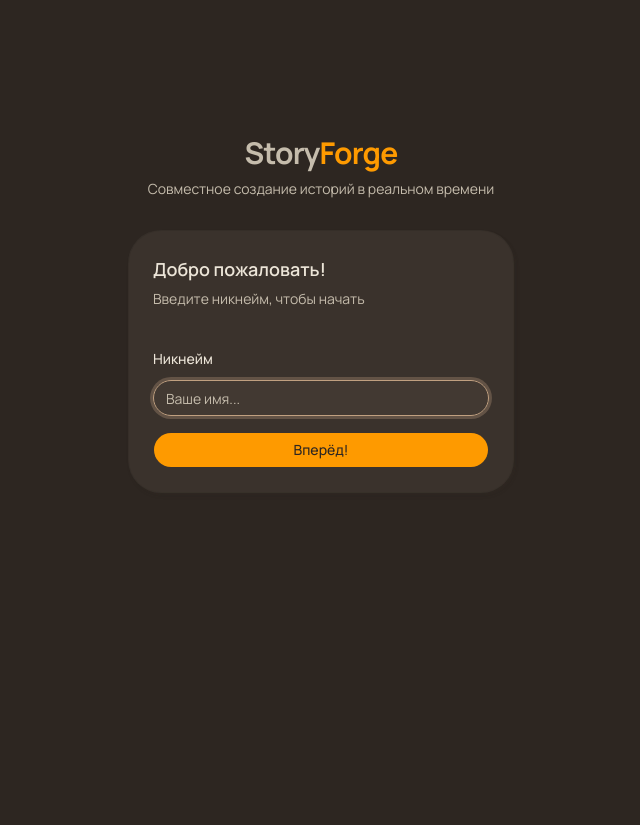
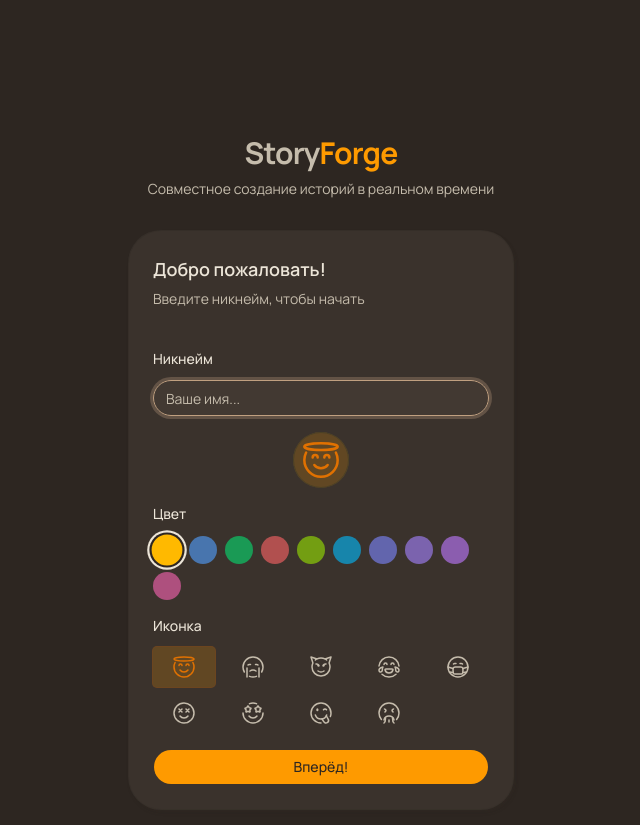
Before and after one commit to blank-evgeniy/story-forge, a React (Vite) app in the folder apps/web/: page /login in a window 1280 px wide. Shown: the whole page, without its empty margins (319-959 px from the left). Before the commit the page ends 800 px from the top, so only its background shows below. Built offline with nearby package versions, Linux system fonts and the light colour scheme.

Commit message:
feat(client): add player customization to login view

```diff
--- a/apps/web/src/components/ui/avatar.tsx
+++ b/apps/web/src/components/ui/avatar.tsx
@@ -1,26 +1,42 @@
-import { Avatar as AvatarPrimitive } from "@base-ui/react/avatar"
-import * as React from "react"
+import { Avatar as AvatarPrimitive } from "@base-ui/react/avatar";
+import { cva, type VariantProps } from "class-variance-authority";
+import * as React from "react";
 
-import { cn } from "@/lib/utils"
+import {
+  playerAvatarColorClasses,
+  type PlayerColor,
+} from "@/lib/player-customization";
+import { cn } from "@/lib/utils";
 
-function Avatar({
-  className,
-  size = "default",
-  ...props
-}: AvatarPrimitive.Root.Props & {
-  size?: "default" | "sm" | "lg"
-}) {
+const avatarVariants = cva(
+  "group/avatar relative flex shrink-0 rounded-full select-none after:absolute after:inset-0 after:rounded-full after:border after:border-border after:mix-blend-darken dark:after:mix-blend-lighten",
+  {
+    variants: {
+      size: {
+        sm: "size-6 [&_svg:not([class*='size-'])]:size-4",
+        default: "size-8 [&_svg:not([class*='size-'])]:size-6",
+        lg: "size-10 [&_svg:not([class*='size-'])]:size-7",
+        xl: "size-14 [&_svg:not([class*='size-'])]:size-10",
+      },
+    },
+    defaultVariants: {
+      size: "default",
+    },
+  },
+);
+
+type AvatarProps = AvatarPrimitive.Root.Props &
+  VariantProps<typeof avatarVariants>;
+
+function Avatar({ className, size = "default", ...props }: AvatarProps) {
   return (
     <AvatarPrimitive.Root
       data-slot="avatar"
       data-size={size}
-      className={cn(
-        "group/avatar relative flex size-8 shrink-0 rounded-full select-none after:absolute after:inset-0 after:rounded-full after:border after:border-border after:mix-blend-darken data-[size=lg]:size-10 data-[size=sm]:size-6 dark:after:mix-blend-lighten",
-        className
-      )}
+      className={cn(avatarVariants({ size }), className)}
       {...props}
     />
-  )
+  );
 }
 
 function AvatarImage({ className, ...props }: AvatarPrimitive.Image.Props) {
@@ -29,27 +45,31 @@ function AvatarImage({ className, ...props }: AvatarPrimitive.Image.Props) {
       data-slot="avatar-image"
       className={cn(
         "aspect-square size-full rounded-full object-cover",
-        className
+        className,
       )}
       {...props}
     />
-  )
+  );
 }
 
 function AvatarFallback({
   className,
+  color,
   ...props
-}: AvatarPrimitive.Fallback.Props) {
+}: AvatarPrimitive.Fallback.Props & {
+  color?: PlayerColor;
+}) {
   return (
     <AvatarPrimitive.Fallback
       data-slot="avatar-fallback"
       className={cn(
         "flex size-full items-center justify-center rounded-full bg-muted text-sm text-muted-foreground group-data-[size=sm]/avatar:text-xs",
-        className
+        color && playerAvatarColorClasses[color],
+        className,
       )}
       {...props}
     />
-  )
+  );
 }
 
 function AvatarBadge({ className, ...props }: React.ComponentProps<"span">) {
@@ -61,11 +81,12 @@ function AvatarBadge({ className, ...props }: React.ComponentProps<"span">) {
         "group-data-[size=sm]/avatar:size-2 group-data-[size=sm]/avatar:[&>svg]:hidden",
         "group-data-[size=default]/avatar:size-2.5 group-data-[size=default]/avatar:[&>svg]:size-2",
         "group-data-[size=lg]/avatar:size-3 group-data-[size=lg]/avatar:[&>svg]:size-2",
-        className
+        "group-data-[size=xl]/avatar:size-4 group-data-[size=xl]/avatar:[&>svg]:size-2.5",
+        className,
       )}
       {...props}
     />
-  )
+  );
 }
 
 function AvatarGroup({ className, ...props }: React.ComponentProps<"div">) {
@@ -74,11 +95,11 @@ function AvatarGroup({ className, ...props }: React.ComponentProps<"div">) {
       data-slot="avatar-group"
       className={cn(
         "group/avatar-group flex -space-x-2 *:data-[slot=avatar]:ring-2 *:data-[slot=avatar]:ring-background",
-        className
+        className,
       )}
       {...props}
     />
-  )
+  );
 }
 
 function AvatarGroupCount({
@@ -89,12 +110,12 @@ function AvatarGroupCount({
     <div
       data-slot="avatar-group-count"
       className={cn(
-        "relative flex size-8 shrink-0 items-center justify-center rounded-full bg-muted text-sm text-muted-foreground ring-2 ring-background group-has-data-[size=lg]/avatar-group:size-10 group-has-data-[size=sm]/avatar-group:size-6 [&>svg]:size-4 group-has-data-[size=lg]/avatar-group:[&>svg]:size-5 group-has-data-[size=sm]/avatar-group:[&>svg]:size-3",
-        className
+        "relative flex size-8 shrink-0 items-center justify-center rounded-full bg-muted text-sm text-muted-foreground ring-2 ring-background group-has-data-[size=lg]/avatar-group:size-10 group-has-data-[size=xl]/avatar-group:size-14 group-has-data-[size=sm]/avatar-group:size-6 [&>svg]:size-4 group-has-data-[size=lg]/avatar-group:[&>svg]:size-5 group-has-data-[size=xl]/avatar-group:[&>svg]:size-7 group-has-data-[size=sm]/avatar-group:[&>svg]:size-3",
+        className,
       )}
       {...props}
     />
-  )
+  );
 }
 
 export {
@@ -104,4 +125,4 @@ export {
   AvatarGroup,
   AvatarGroupCount,
   AvatarBadge,
-}
+};
--- a/apps/web/src/lib/player-customization/index.ts
+++ b/apps/web/src/lib/player-customization/index.ts
@@ -2,6 +2,7 @@ export {
   PLAYER_COLORS,
   DEFAULT_PLAYER_COLOR,
   playerColorClasses,
+  playerAvatarColorClasses,
   type PlayerColor,
 } from "./player-colors";
 
--- a/apps/web/src/lib/player-customization/player-colors.ts
+++ b/apps/web/src/lib/player-customization/player-colors.ts
@@ -27,3 +27,16 @@ export const playerColorClasses: Record<PlayerColor, string> = {
 };
 
 export const DEFAULT_PLAYER_COLOR: PlayerColor = "amber";
+
+export const playerAvatarColorClasses: Record<PlayerColor, string> = {
+  amber: "bg-amber-500/20 text-amber-600 dark:text-amber-400",
+  blue: "bg-blue-500/20 text-blue-600 dark:text-blue-400",
+  green: "bg-green-500/20 text-green-600 dark:text-green-400",
+  red: "bg-red-500/20 text-red-600 dark:text-red-400",
+  lime: "bg-lime-500/20 text-lime-600 dark:text-lime-400",
+  sky: "bg-sky-500/20 text-sky-600 dark:text-sky-400",
+  indigo: "bg-indigo-500/20 text-indigo-600 dark:text-indigo-400",
+  violet: "bg-violet-500/20 text-violet-600 dark:text-violet-400",
+  purple: "bg-purple-500/20 text-purple-600 dark:text-purple-400",
+  pink: "bg-pink-500/20 text-pink-600 dark:text-pink-400",
+};
--- a/apps/web/src/store/user/user-store.ts
+++ b/apps/web/src/store/user/user-store.ts
@@ -1,14 +1,23 @@
 import { create } from "zustand";
 import { persist } from "zustand/middleware";
+
+import {
+  DEFAULT_PLAYER_COLOR,
+  DEFAULT_PLAYER_ICON,
+  type PlayerColor,
+  type PlayerIcon,
+} from "@/lib/player-customization";
 
 type User = {
   id: string;
   username: string;
+  color: PlayerColor;
+  icon: PlayerIcon;
 };
 
 type UserStore = {
   user: User | null;
-  login: (username: string) => void;
+  login: (username: string, color?: PlayerColor, icon?: PlayerIcon) => void;
   logout: () => void;
 };
 
@@ -17,12 +26,13 @@ export const useUserStore = create<UserStore>()(
     (set) => ({
       user: null,
 
-      login: (username) => {
+      login: (
+        username,
+        color = DEFAULT_PLAYER_COLOR,
+        icon = DEFAULT_PLAYER_ICON,
+      ) => {
         const id = crypto.randomUUID();
-
-        set({
-          user: { id, username },
-        });
+        set({ user: { id, username, color, icon } });
       },
 
       logout: () => {
--- a/apps/web/src/views/login-view/ui/login-view.tsx
+++ b/apps/web/src/views/login-view/ui/login-view.tsx
@@ -11,17 +11,25 @@ import {
 } from "@/components/ui/card";
 import { Field, FieldLabel } from "@/components/ui/field";
 import { Input } from "@/components/ui/input";
+import {
+  DEFAULT_PLAYER_COLOR,
+  DEFAULT_PLAYER_ICON,
+  type PlayerColor,
+  type PlayerIcon,
+} from "@/lib/player-customization";
+
+import { PlayerColorPicker } from "./player-color-picker";
+import { PlayerCustomizationPreview } from "./player-customization-preview";
+import { PlayerIconPicker } from "./player-icon-picker";
 
 type LoginViewProps = {
-  onLogin: (username: string) => void;
+  onLogin: (username: string, color: PlayerColor, icon: PlayerIcon) => void;
 };
 
 export function LoginView({ onLogin }: LoginViewProps) {
   const [username, setUsername] = useState("");
-
-  const handleChange = (e: React.ChangeEvent<HTMLInputElement>) => {
-    setUsername(e.target.value);
-  };
+  const [color, setColor] = useState<PlayerColor>(DEFAULT_PLAYER_COLOR);
+  const [icon, setIcon] = useState<PlayerIcon>(DEFAULT_PLAYER_ICON);
 
   const handleSubmit = (e: React.SyntheticEvent<HTMLFormElement>) => {
     e.preventDefault();
@@ -32,7 +40,7 @@ export function LoginView({ onLogin }: LoginViewProps) {
       return;
     }
 
-    onLogin(trimmedUsername);
+    onLogin(trimmedUsername, color, icon);
   };
 
   return (
@@ -59,12 +67,29 @@ export function LoginView({ onLogin }: LoginViewProps) {
                 <FieldLabel>Никнейм</FieldLabel>
                 <Input
                   value={username}
-                  onChange={handleChange}
+                  onChange={(e) => setUsername(e.target.value)}
                   placeholder="Ваше имя..."
                   autoFocus
                   autoComplete="off"
                 />
               </Field>
+
+              <PlayerCustomizationPreview color={color} icon={icon} />
+
+              <Field>
+                <FieldLabel>Цвет</FieldLabel>
+                <PlayerColorPicker value={color} onChange={setColor} />
+              </Field>
+
+              <Field>
+                <FieldLabel>Иконка</FieldLabel>
+                <PlayerIconPicker
+                  value={icon}
+                  color={color}
+                  onChange={setIcon}
+                />
+              </Field>
+
               <Button type="submit" className="w-full">
                 Вперёд!
               </Button>
--- /dev/null
+++ b/apps/web/src/views/login-view/ui/player-color-picker.tsx
@@ -0,0 +1,42 @@
+import { PLAYER_COLORS, type PlayerColor } from "@/lib/player-customization";
+import { cn } from "@/lib/utils";
+
+const colorSwatchClasses: Record<PlayerColor, string> = {
+  amber: "bg-amber-400",
+  blue: "bg-blue-400",
+  green: "bg-green-400",
+  red: "bg-red-400",
+  lime: "bg-lime-400",
+  sky: "bg-sky-400",
+  indigo: "bg-indigo-400",
+  violet: "bg-violet-400",
+  purple: "bg-purple-400",
+  pink: "bg-pink-400",
+};
+
+type PlayerColorPickerProps = {
+  value: PlayerColor;
+  onChange: (color: PlayerColor) => void;
+};
+
+export function PlayerColorPicker({ value, onChange }: PlayerColorPickerProps) {
+  return (
+    <div className="flex flex-wrap gap-2">
+      {PLAYER_COLORS.map((c) => (
+        <button
+          key={c}
+          type="button"
+          onClick={() => onChange(c)}
+          className={cn(
+            "h-7 w-7 rounded-full transition-all cursor-pointer",
+            colorSwatchClasses[c],
+            value === c
+              ? "ring-2 ring-foreground ring-offset-2 ring-offset-background scale-110"
+              : "opacity-60 hover:opacity-90",
+          )}
+          aria-label={c}
+        />
+      ))}
+    </div>
+  );
+}
--- /dev/null
+++ b/apps/web/src/views/login-view/ui/player-customization-preview.tsx
@@ -0,0 +1,26 @@
+import { Avatar, AvatarFallback } from "@/components/ui/avatar";
+import {
+  type PlayerColor,
+  type PlayerIcon,
+  playerIconComponents,
+} from "@/lib/player-customization";
+
+type PlayerCustomizationPreviewProps = {
+  color: PlayerColor;
+  icon: PlayerIcon;
+};
+
+export function PlayerCustomizationPreview({
+  color,
+  icon,
+}: PlayerCustomizationPreviewProps) {
+  const Icon = playerIconComponents[icon];
+
+  return (
+    <Avatar size={"xl"} className="mx-auto">
+      <AvatarFallback color={color}>
+        <Icon />
+      </AvatarFallback>
+    </Avatar>
+  );
+}
--- /dev/null
+++ b/apps/web/src/views/login-view/ui/player-icon-picker.tsx
@@ -0,0 +1,45 @@
+import {
+  PLAYER_ICONS,
+  playerAvatarColorClasses,
+  type PlayerColor,
+  type PlayerIcon,
+  playerIconComponents,
+} from "@/lib/player-customization";
+import { cn } from "@/lib/utils";
+
+type PlayerIconPickerProps = {
+  value: PlayerIcon;
+  color: PlayerColor;
+  onChange: (icon: PlayerIcon) => void;
+};
+
+export function PlayerIconPicker({
+  value,
+  color,
+  onChange,
+}: PlayerIconPickerProps) {
+  return (
+    <div className="grid grid-cols-5 gap-1.5">
+      {PLAYER_ICONS.map((id) => {
+        const Icon = playerIconComponents[id];
+        const selected = value === id;
+        return (
+          <button
+            key={id}
+            type="button"
+            onClick={() => onChange(id)}
+            className={cn(
+              "flex items-center justify-center rounded-lg p-2 transition-colors cursor-pointer",
+              selected
+                ? cn("ring-1 ring-current/30", playerAvatarColorClasses[color])
+                : "text-muted-foreground hover:bg-muted hover:text-foreground",
+            )}
+            aria-label={id}
+          >
+            <Icon className="size-6" />
+          </button>
+        );
+      })}
+    </div>
+  );
+}
```
Also changed, not shown: apps/web/src/views/login-view/login-view-connector.tsx (+8 -2 lines).
